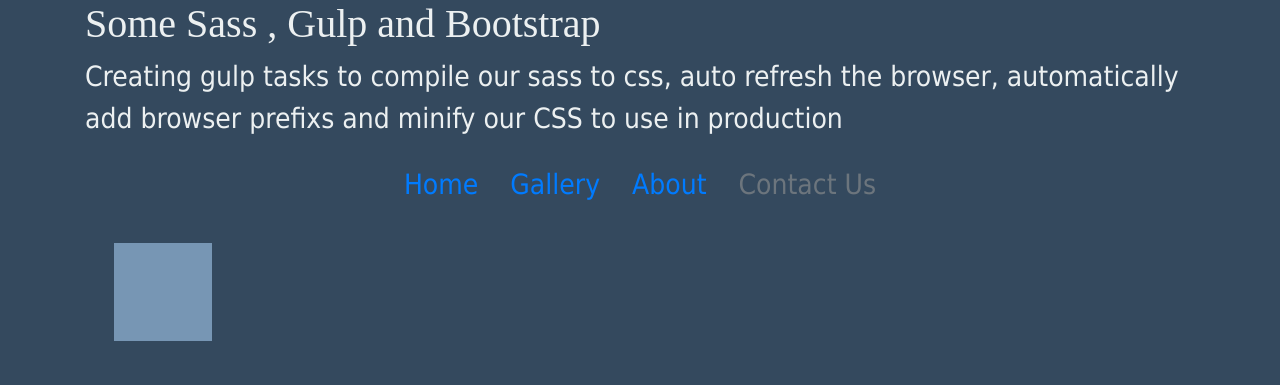
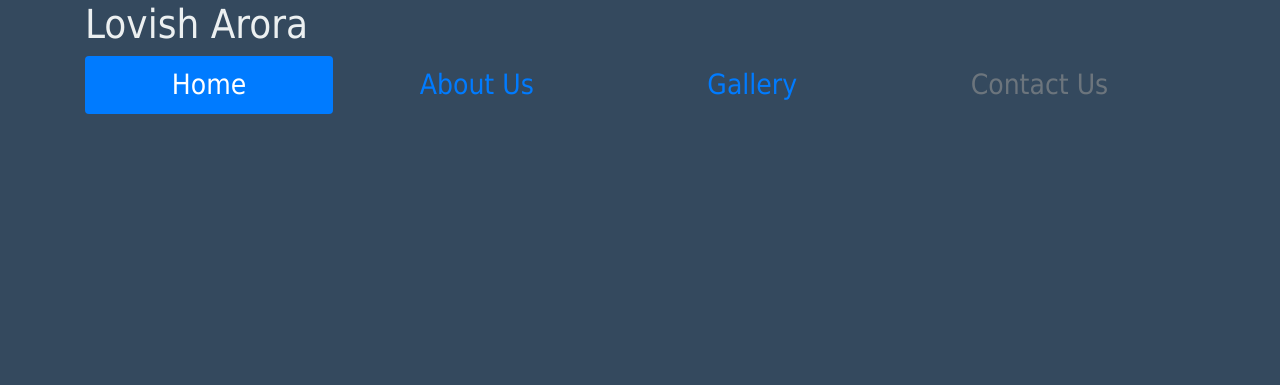
Before and after one commit to aror0044/Midterm-project, a website: page index.html in a window 1280 px wide. Drawn offline with nearby package versions, Linux system fonts and the light colour scheme.

Commit message:
added nav and h1

```diff
--- a/index.html
+++ b/index.html
@@ -9,33 +9,16 @@
   </head>
   <body>
 <div class="container">
-  <h1>Some Sass , Gulp and Bootstrap</h1>
-  <p>
-    Creating gulp tasks to compile our sass to css, auto refresh the browser, automatically add browser prefixs and minify our CSS to use in production
-  </p>
-  <nav>
-    <ul class="nav justify-content-center">
-  <li class="nav-item">
-    <a class="nav-link active" href="#">Home</a>
-  </li>
-  <li class="nav-item">
-    <a class="nav-link" href="#">Gallery</a>
-  </li>
-  <li class="nav-item">
-    <a class="nav-link" href="#">About</a>
-  </li>
-  <li class="nav-item">
-    <a class="nav-link disabled" href="#" tabindex="-1" aria-disabled="true">Contact Us</a>
-  </li>
-</ul
-    </nav>
-    <div>
-      <div class="shape1"></div>
-      <div class="shape2"></div>
-      <div class="shape3"></div>
-      </div>
+  <h1>Lovish Arora</h1>
 
-    </div>
+    <nav class="nav nav-pills flex-column flex-sm-row">
+    <a class="flex-sm-fill text-sm-center nav-link active" href="#">Home</a>
+    <a class="flex-sm-fill text-sm-center nav-link" href="#">About Us</a>
+    <a class="flex-sm-fill text-sm-center nav-link" href="#">Gallery</a>
+    <a class="flex-sm-fill text-sm-center nav-link disabled" href="#" tabindex="-1" aria-disabled="true">Contact Us</a>
+  </nav>
+
+
 
     <script src="https://code.jquery.com/jquery-3.3.1.slim.min.js" integrity="sha384-q8i/X+965DzO0rT7abK41JStQIAqVgRVzpbzo5smXKp4YfRvH+8abtTE1Pi6jizo" crossorigin="anonymous"></script>
     <script src="https://cdnjs.cloudflare.com/ajax/libs/popper.js/1.14.6/umd/popper.min.js" integrity="sha384-wHAiFfRlMFy6i5SRaxvfOCifBUQy1xHdJ/yoi7FRNXMRBu5WHdZYu1hA6ZOblgut" crossorigin="anonymous"></script>
--- a/scss/main.scss
+++ b/scss/main.scss
@@ -6,17 +6,5 @@
   font-size: $text-font-size;
 }
 h1,h2,h3,h4,h5,h6{
-  font-family: $font-heading;
+  font-family: $fonts-text;
 }
-.shape{
-  display:inline-block;;
-  width: 100px;
-  height:100px;
-  margin: $text-font-size;
-  background-color: lighten($asphalt, 30%);
-  border:1px solid lighten ($asphalt,26%)
-}
-
-.shape1{
-  @extend .shape;
-}
```
Also changed, not shown: css/main.css, css/min/main.css.
